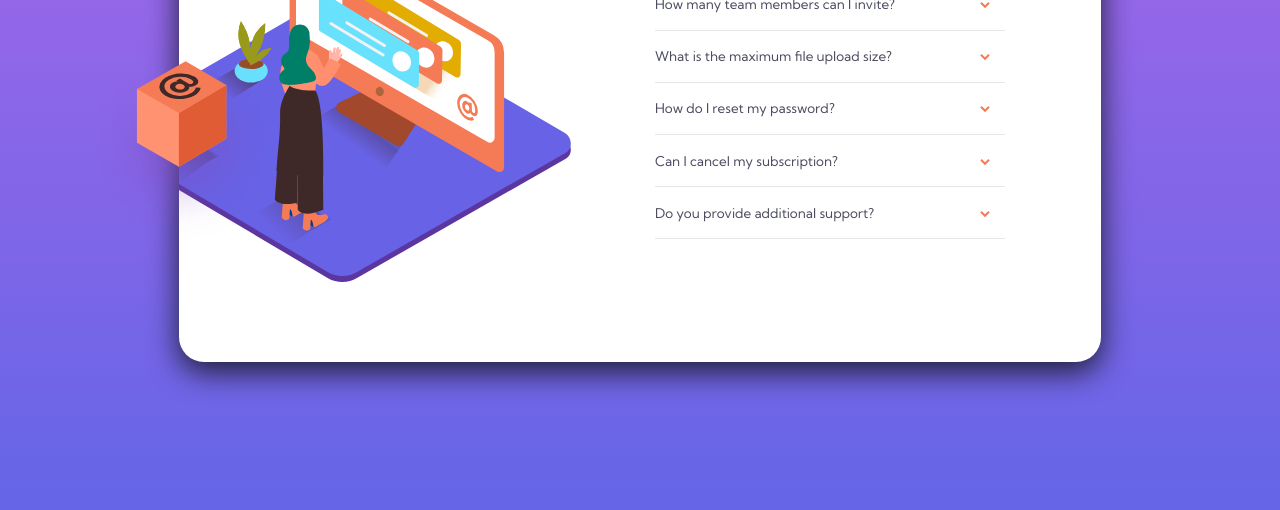
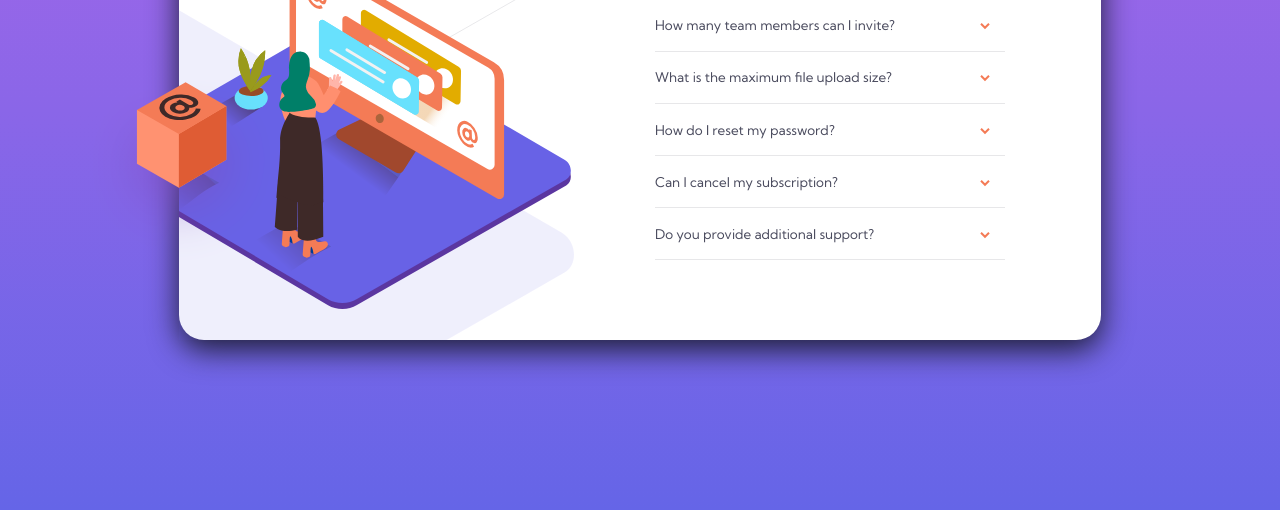
Before and after one commit to johnmal-dev/faq-accordion-card, a plain HTML site: page index.html in a window 1280 px wide. Shown: the part 290-800 px from the top of the page. Drawn offline with Linux system fonts and the light colour scheme.

Commit message:
complete images section

```diff
--- a/index.html
+++ b/index.html
@@ -17,8 +17,8 @@
       <img id="box-img" src="/images/illustration-box-desktop.svg" alt="">
     </div>
     <div class="img-container">
-      <img id="desktop-img" src="/images/illustration-woman-online-mobile.svg" alt="">
-      <img id="mobile-img" src="/images/illustration-woman-online-desktop.svg" alt="">
+      <img id="mobile-img" src="/images/illustration-woman-online-mobile.svg" alt="">
+      <img id="desktop-img" src="/images/illustration-woman-online-desktop.svg" alt="">
     </div>
     <div class="accordion-wrapper">
       <h1>FAQ</h1>
--- a/style.css
+++ b/style.css
@@ -25,9 +25,13 @@ body {
   -webkit-box-align: center;
       -ms-flex-align: center;
           align-items: center;
+  margin: 0;
+  padding: 0;
+  -webkit-box-sizing: border-box;
+          box-sizing: border-box;
 }
 .card {
-  position: absolute;
+  position: relative;
   background: white;
   width: 330px;
   min-width: 330px;
@@ -54,62 +58,80 @@ body {
     -webkit-box-pack: start;
         -ms-flex-pack: start;
             justify-content: flex-start;
+    -webkit-box-align: center;
+        -ms-flex-align: center;
+            align-items: center;
     padding: 0;
-    padding-top: 4rem;
-    padding-right: 6rem;
-    padding-bottom: 5rem;
   }
 }
 .card .img-container {
+  z-index: 1;
   height: 6.8rem;
 }
 @media (min-width: 1000px) {
   .card .img-container {
-    width: 437px;
+    position: absolute;
     height: 100%;
     overflow: hidden;
   }
 }
+.card .img-container #mobile-img {
+  -webkit-transform: translateY(-150px) scale(0.85);
+          transform: translateY(-150px) scale(0.85);
+}
+@media (min-width: 1000px) {
+  .card .img-container #mobile-img {
+    display: none;
+  }
+}
 .card .img-container #desktop-img {
-  position: relative;
-  -webkit-transform: translateY(-257px) scale(0.85);
-          transform: translateY(-257px) scale(0.85);
+  display: none;
 }
 @media (min-width: 1000px) {
   .card .img-container #desktop-img {
-    display: none;
-  }
-}
-.card .img-container #mobile-img {
-  display: none;
-}
-@media (min-width: 1000px) {
-  .card .img-container #mobile-img {
     display: block;
-    -webkit-transform: translateX(-80px);
-            transform: translateX(-80px);
+    -webkit-transform: translate(-80px, 70px);
+            transform: translate(-80px, 70px);
+    position: relative;
   }
 }
 .card .img-container::before {
   content: url(/images/bg-pattern-mobile.svg);
   display: block;
+  overflow: hidden;
   top: 0;
-  height: 100%;
-  width: 100%;
+  width: 80%;
   z-index: 1;
-  position: relative;
-  -webkit-transform: translate(20px, -22px);
-          transform: translate(20px, -22px);
+  position: absolute;
+  -webkit-transform: translateX(20px);
+          transform: translateX(20px);
 }
 @media (min-width: 1000px) {
   .card .img-container::before {
     display: none;
   }
 }
+.card .img-container::after {
+  content: url(/images/bg-pattern-desktop.svg);
+  display: none;
+}
+@media (min-width: 1000px) {
+  .card .img-container::after {
+    display: block;
+    top: -300px;
+    left: -570px;
+    z-index: -1;
+    position: absolute;
+  }
+}
 @media (min-width: 1000px) {
   .card .accordion-wrapper {
+    position: relative;
     margin-left: auto;
     width: 350px;
+    margin-top: 4rem;
+    margin-right: 6rem;
+    margin-bottom: 5rem;
   }
 }
 .card .accordion-wrapper .accordion {
@@ -158,8 +180,14 @@ h1 {
   }
 }
 #box-img {
+  display: none;
   position: absolute;
   z-index: 2;
   top: 200px;
   left: -93px;
 }
+@media (min-width: 1000px) {
+  #box-img {
+    display: block;
+  }
+}
```
